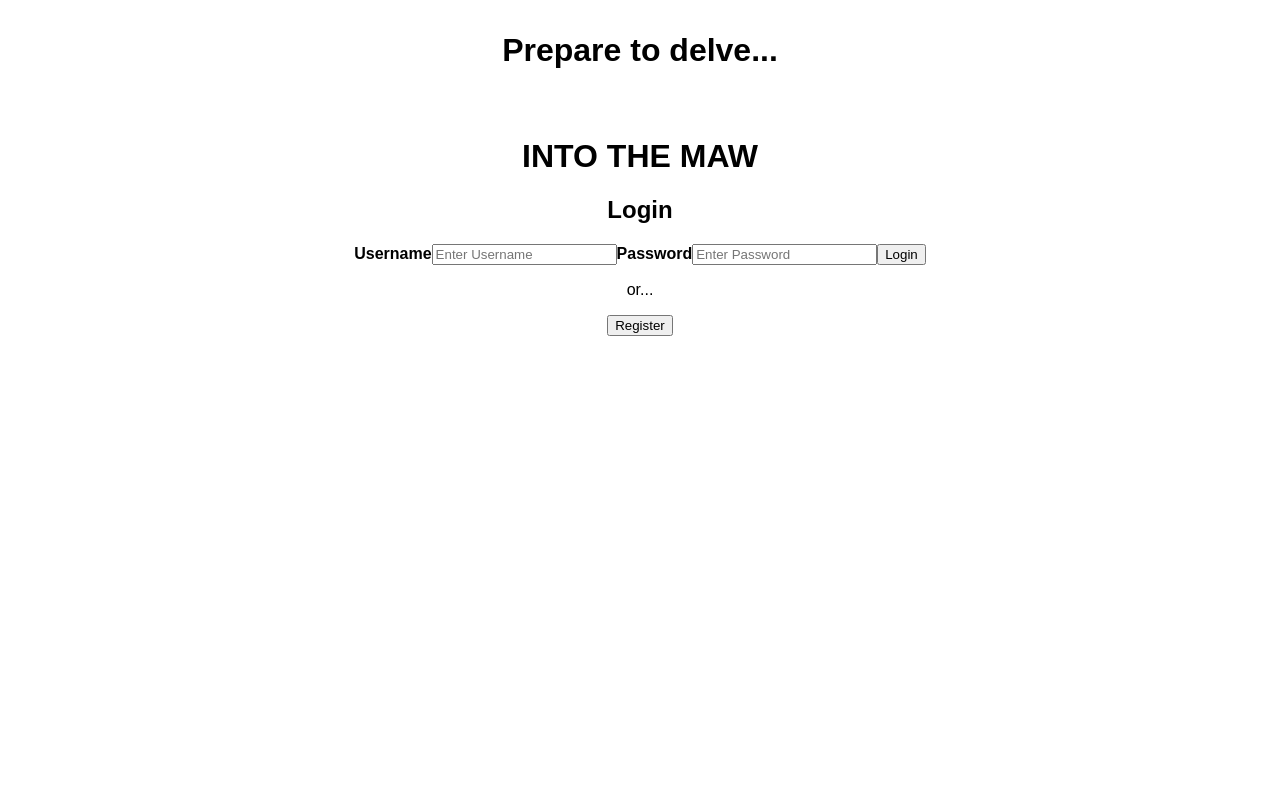
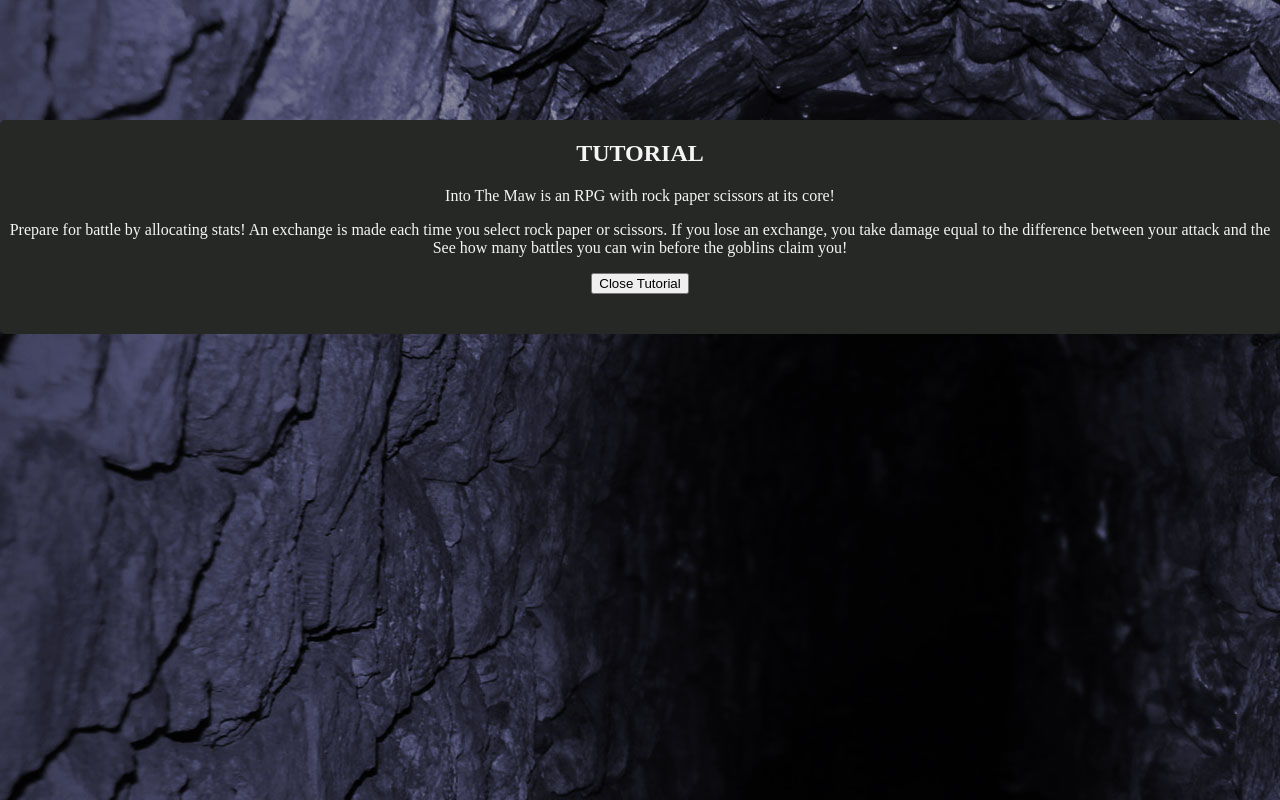
Before and after one commit to thinkful-ei22/Akim-Capstone-Frontend, a React (Create React App) app: page / in a window 1280 px wide. Built offline with nearby package versions, Linux system fonts and the light colour scheme; no server answers.

Commit message:
submit for emet

```diff
--- a/package.json
+++ b/package.json
@@ -7,6 +7,7 @@
     "react": "^16.4.2",
     "react-dom": "^16.4.2",
     "react-redux": "^5.0.7",
+    "react-router": "^4.3.1",
     "react-scripts": "1.1.4",
     "redux": "^4.0.0",
     "redux-thunk": "^2.3.0",
--- a/src/App.css
+++ b/src/App.css
@@ -23,6 +23,25 @@
 }
 
 @keyframes App-logo-spin {
-  from { transform: rotate(0deg); }
-  to { transform: rotate(360deg); }
+  from {
+    transform: rotate(0deg);
+  }
+  to {
+    transform: rotate(360deg);
+  }
 }
+
+.tutorial {
+  position: relative;
+  height: 100%;
+  width: 100%;
+  overflow: hidden;
+}
+
+.mainmenu {
+  overflow: hidden;
+}
+
+.hidden {
+  height: 0;
+}
--- a/src/App.js
+++ b/src/App.js
@@ -9,20 +9,86 @@ import { connect } from "react-redux";
 
 // @connect(state => ({page: state.game.page}))
 class App extends Component {
+  constructor(props) {
+    super(props);
+    this.state = {
+      showTutorial: true
+    };
+  }
+
+  componentDidMount() {
+    this.setState({
+      showTutorial: true
+    });
+  }
+
+  toggleTutorial(bool) {
+    this.setState({
+      showTutorial: bool
+    });
+  }
+
   render() {
+    let tutorialStatus = "";
+    let mainMenuStatus = "hidden";
+    if (!this.state.showTutorial) {
+      tutorialStatus = "hidden";
+      mainMenuStatus = "";
+    }
     if (this.props.page === "character") {
-      return <CharacterCreate />;
+      return (
+        <div className="app">
+          <CharacterCreate />
+        </div>
+      );
     }
     if (this.props.page === "battle") {
-      return <BattlePage />;
+      return (
+        <div className="app">
+          <BattlePage />
+        </div>
+      );
     }
     if (this.props.page === "victory") {
-      return <VictoryPage />;
+      return (
+        <div className="app">
+          <VictoryPage />
+        </div>
+      );
     }
     if (this.props.page === "death") {
-      return <DeathPage />;
+      return (
+        <div className="app">
+          <DeathPage />
+        </div>
+      );
     }
-    return <MainMenu />;
+    return (
+      <div className="app">
+        <div className={`tutorial ${tutorialStatus}`}>
+          <h2>TUTORIAL</h2>
+          <p>Into The Maw is an RPG with rock paper scissors at its core!</p>
+          <p>
+            Prepare for battle by allocating stats! An exchange is made each
+            time you select rock paper or scissors. If you lose an exchange, you
+            take damage equal to the difference between your attack and the
+            <br />
+            See how many battles you can win before the goblins claim you!
+          </p>
+
+          <button
+            onClick={() => {
+              this.toggleTutorial(false);
+            }}
+          >
+            Close Tutorial
+          </button>
+        </div>
+        <div className={`mainmenu ${mainMenuStatus}`}>
+          <MainMenu />
+        </div>
+      </div>
+    );
   }
 }
 
--- a/src/components/auth-forms/login-form.js
+++ b/src/components/auth-forms/login-form.js
@@ -25,6 +25,9 @@ class LoginForm extends React.Component {
           required
         />
 
+        <br />
+        <br />
+
         <label htmlFor="password">
           <b>Password</b>
         </label>
@@ -35,6 +38,9 @@ class LoginForm extends React.Component {
           name="password"
           required
         />
+
+        <br />
+        <br />
 
         <button type="submit">Login</button>
       </form>
--- a/src/components/battle/battle-page.css
+++ b/src/components/battle/battle-page.css
@@ -3,5 +3,5 @@ main {
 }
 
 .battle-button {
-  margin-right: 15%;
+  margin-right: 10%;
 }
--- a/src/components/battle/battle-page.js
+++ b/src/components/battle/battle-page.js
@@ -16,12 +16,26 @@ import CombatLog from "./combat-log";
 import identifyLoser from "../../selectors/loser-selector";
 
 class BattlePage extends React.Component {
+  constructor(props) {
+    super(props);
+    this.state = {
+      buttonsActive: true
+    };
+  }
+
   componentDidMount() {
     this.props.fetchProfile();
   }
 
   componentDidUpdate() {
     this.terminateBattleSequence();
+  }
+
+  toggleDisableButtons(bool) {
+    this.setState({
+      buttonsActive: bool
+    });
+    return;
   }
 
   terminateBattleSequence() {
--- a/src/components/character-create.js
+++ b/src/components/character-create.js
@@ -28,6 +28,9 @@ class CharacterCreator extends React.Component {
           required
         />
 
+        <br />
+        <br />
+
         <StatsAllocator />
 
         <button type="submit">Create Character</button>
--- a/src/index.css
+++ b/src/index.css
@@ -2,11 +2,20 @@ body {
   margin-left: auto;
   margin-right: auto;
   padding: 0;
-  font-family: sans-serif;
+  font-family: "Concert One", cursive;
   text-align: center;
+  background-image: url("./images/dungeon-entrance.jpg");
 }
 
 main {
   margin-left: auto;
   margin-right: auto;
 }
+
+.app {
+  background-color: #262826;
+  color: whitesmoke;
+  border-radius: 5px;
+  padding-bottom: 5vh;
+  margin-top: 15vh;
+}
```
Also changed, not shown: src/components/auth-forms/registration-form.js (+9 -0 lines), 1 other file (tests, documents, lock files or other folders).
